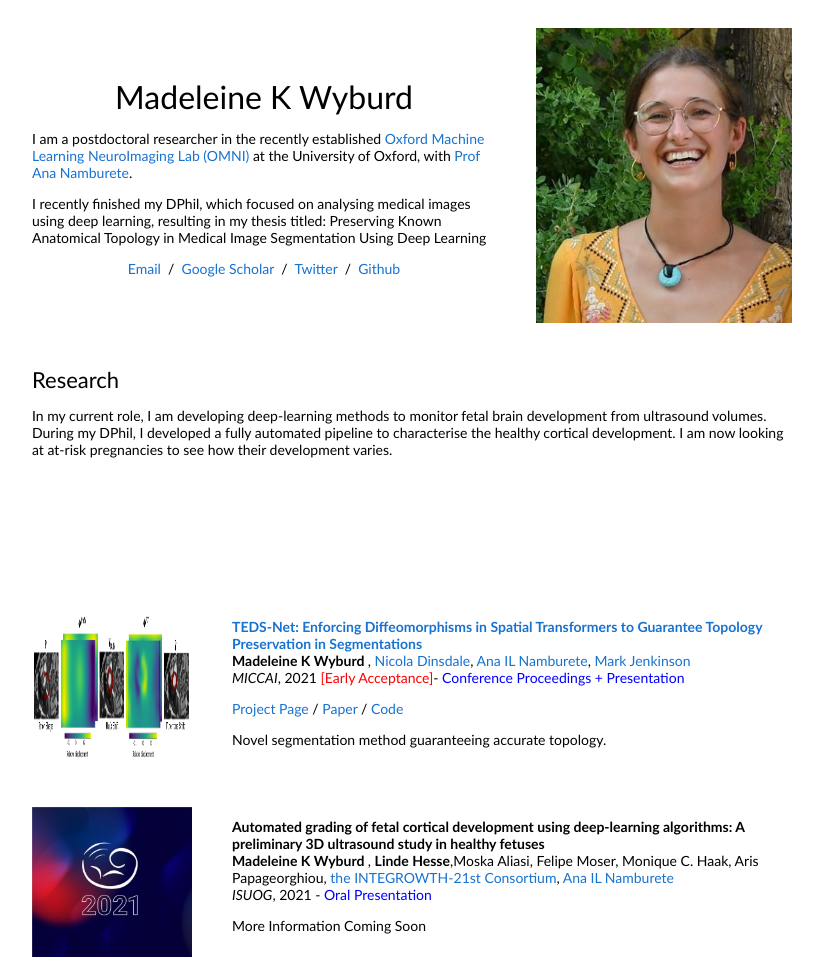
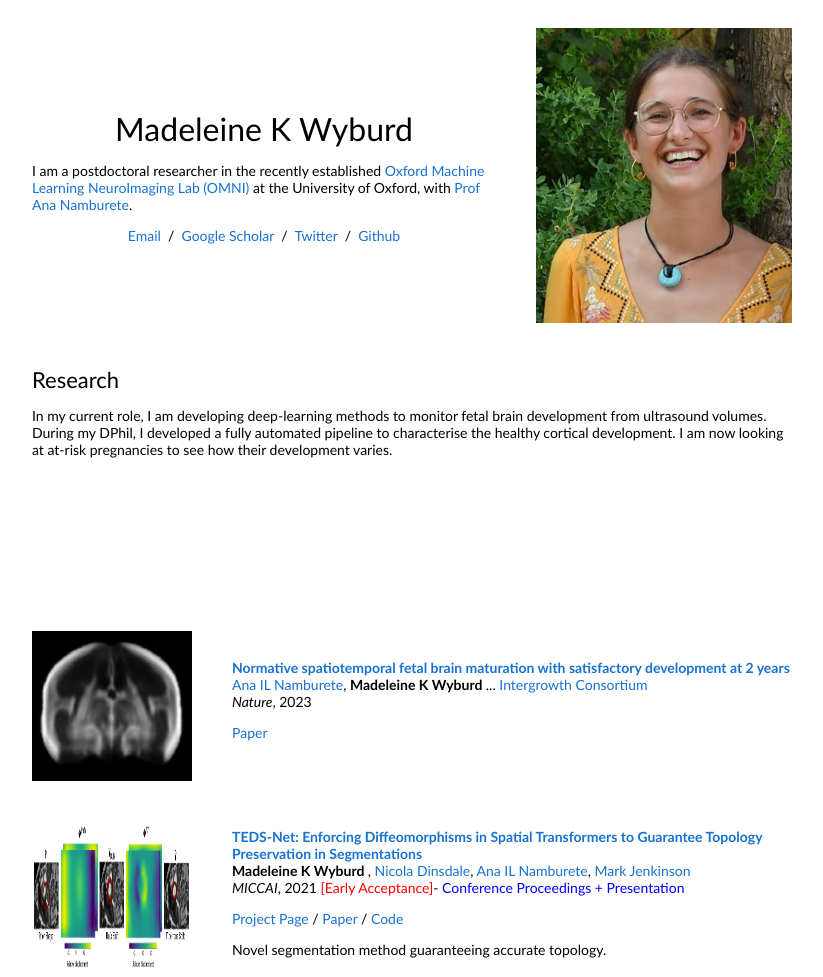
Before and after one commit to mwyburd/mwyburd.github.io, a plain HTML site: page index.html in a window 1280 px wide. Shown: the top 977 px of the page, without its empty margins (228-1051 px from the left). Drawn offline with Linux system fonts and the light colour scheme.

Commit message:
Update index.html
added nature

```diff
--- a/index.html
+++ b/index.html
@@ -23,9 +23,7 @@
               <p>I am a postdoctoral researcher in the recently established <a href="https://omni.cs.ox.ac.uk/">Oxford Machine Learning NeuroImaging Lab (OMNI)</a> at the University of Oxford, with <a href="https://users.ox.ac.uk/~some2959/index.html">Prof Ana Namburete</a>.
 
               </p>
-              <p>
-		I recently finished my DPhil, which focused on analysing medical images using deep learning, resulting in my thesis titled: Preserving Known Anatomical Topology in Medical Image Segmentation Using Deep Learning
-              </p>
+
               <p style="text-align:center">
                 <a href="mailto:madeleine.wyburd@cs.ox.ac.uk">Email</a> &nbsp/&nbsp
                 <a href="https://scholar.google.com/citations?user=58_isAMAAAAJ&hl=en">Google Scholar</a> &nbsp/&nbsp
@@ -49,7 +47,35 @@
             </td>
           </tr>
         </tbody></table>
+
         <table style="width:100%;border:0px;border-spacing:0px;border-collapse:separate;margin-right:auto;margin-left:auto;"><tbody>
+
+
+          <tr>
+            <td style="padding:20px;width:25%;vertical-align:middle">
+              <img src='images/Screenshot 2024-11-27 at 13.55.34.png'
+                   width="160"
+                   height="150">
+            </td>
+            <td style="padding:20px;width:75%;vertical-align:middle">
+              <a href="https://mwyburd.github.io/TEDS-NET_wp/">
+                <papertitle> Normative spatiotemporal fetal brain maturation with satisfactory development at 2 years </papertitle>
+              </a>
+              <br>
+
+              <a href="https://users.ox.ac.uk/~some2959/people.html">Ana IL Namburete</a>, <strong> Madeleine K Wyburd </strong> ... <a href="https://intergrowth21.tghn.org/"> Intergrowth Consortium</a>
+              <br>
+              <em>Nature</em>, 2023
+              <br>
+              <p></p>
+               <a href="https://doi.org/10.1038/s41586-023-06630-3">Paper</a>
+              <p></p>
+
+            </p>
+          </tr>
+
+              <br>
+
 
           <tr>
             <td style="padding:20px;width:25%;vertical-align:middle">
```
